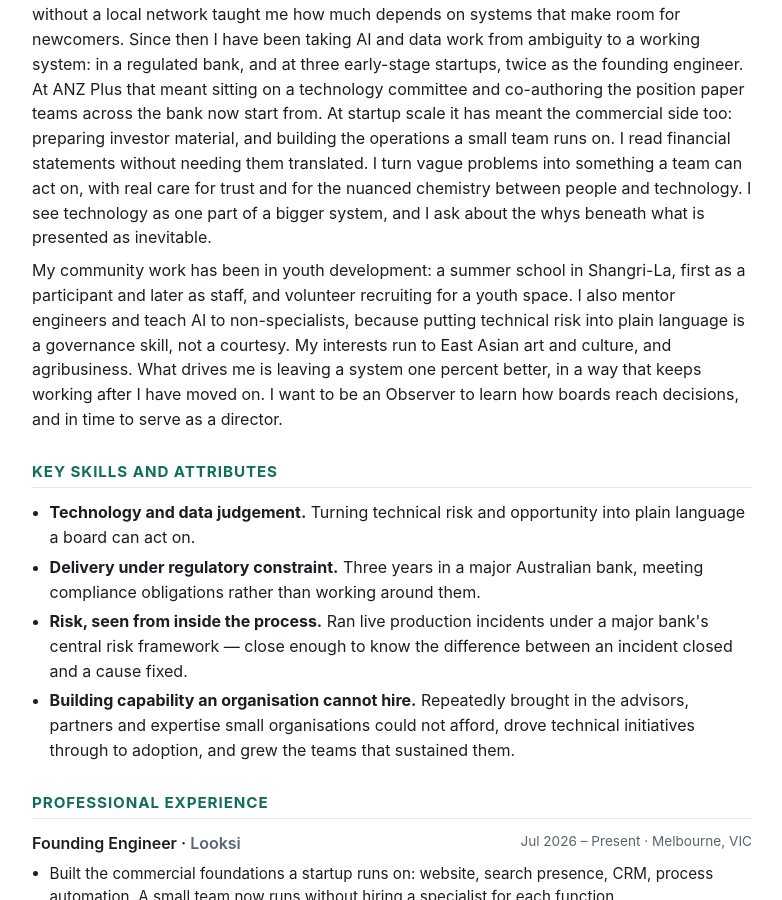
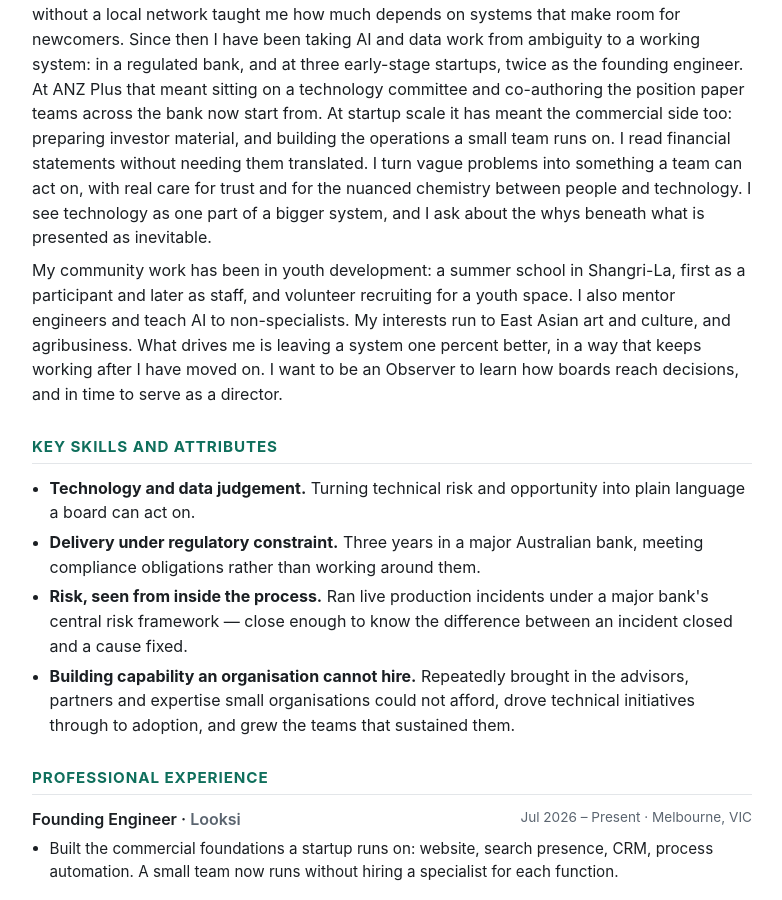
Before and after one commit to ruodingt/ruodingt.github.io, a Jekyll site: the page built from cv/index.md, in a window 1280 px wide and 900 px high, scrolled down 359 px. Shown: the whole window, without its empty margins (248-1030 px from the left). Built offline with Jekyll 4.4.1, drawn with Linux system fonts in a browser that asks for light colours.

Commit message:
Stop preaching about what counts as a governance skill
"because putting technical risk into plain language is a governance skill,
not a courtesy" answers a question nobody asked, and the clause after
"because" is a maxim rather than a reason - a causal conjunction pointing
at an aphorism, which is what made it read wrong.

It also explains governance to the people who do governance, and it was
the third place on the page making the same claim; the first key-skill
attribute already states it as a capability.

The mentoring stays as a fact among facts.

Co-Authored-By: Claude Opus 5 <noreply@anthropic.com>

```diff
--- a/_data/cv.yml
+++ b/_data/cv.yml
@@ -14,7 +14,7 @@ linkedin: "https://www.linkedin.com/in/ruodingt-tian/"
 # connection, and values/motivation.
 statement:
   - "Growing up in south-east China, I studied opto-electronics engineering in Beijing, then came to Melbourne in 2016 for a master's in deep learning, statistics and computer science. Arriving without a local network taught me how much depends on systems that make room for newcomers. Since then I have been taking AI and data work from ambiguity to a working system: in a regulated bank, and at three early-stage startups, twice as the founding engineer. At ANZ Plus that meant sitting on a technology committee and co-authoring the position paper teams across the bank now start from. At startup scale it has meant the commercial side too: preparing investor material, and building the operations a small team runs on. I read financial statements without needing them translated. I turn vague problems into something a team can act on, with real care for trust and for the nuanced chemistry between people and technology. I see technology as one part of a bigger system, and I ask about the whys beneath what is presented as inevitable."
-  - "My community work has been in youth development: a summer school in Shangri-La, first as a participant and later as staff, and volunteer recruiting for a youth space. I also mentor engineers and teach AI to non-specialists, because putting technical risk into plain language is a governance skill, not a courtesy. My interests run to East Asian art and culture, and agribusiness. What drives me is leaving a system one percent better, in a way that keeps working after I have moved on. I want to be an Observer to learn how boards reach decisions, and in time to serve as a director."
+  - "My community work has been in youth development: a summer school in Shangri-La, first as a participant and later as staff, and volunteer recruiting for a youth space. I also mentor engineers and teach AI to non-specialists. My interests run to East Asian art and culture, and agribusiness. What drives me is leaving a system one percent better, in a way that keeps working after I have moved on. I want to be an Observer to learn how boards reach decisions, and in time to serve as a director."
 
 attributes:
   - title: "Technology and data judgement"
```
